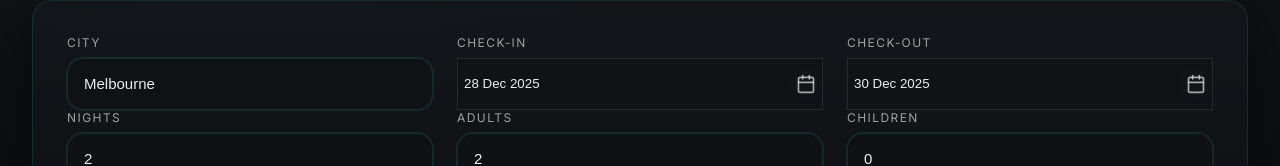
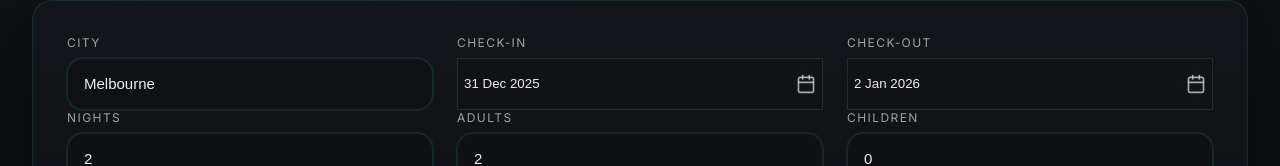
Before and after one commit to ecoviranalytics35-byte/ecovira-travel-engine, a Next.js app in the folder App/: page /stays in a window 1280 px wide. Shown: the part 328-494 px from the top of the page. Built offline with nearby package versions, Linux system fonts and the light colour scheme.

Commit message:
APIS FLIGHTS AND HOTELS

```diff
--- a/App/app/api/stays/search/route.ts
+++ b/App/app/api/stays/search/route.ts
@@ -7,7 +7,12 @@ export async function GET(request: Request) {
   const { searchParams } = new URL(request.url);
 
   const city = searchParams.get("city") || "Melbourne";
-  const checkIn = searchParams.get("checkIn") || "2025-12-28";
+  const defaultCheckIn = (() => {
+    const d = new Date();
+    d.setDate(d.getDate() + 3);
+    return d.toISOString().slice(0, 10);
+  })();
+  const checkIn = searchParams.get("checkIn") || defaultCheckIn;
   const nights = parseInt(searchParams.get("nights") || "1", 10);
   const adults = parseInt(searchParams.get("adults") || "1", 10);
   const children = parseInt(searchParams.get("children") || "0", 10);
--- a/App/app/flights/page.tsx
+++ b/App/app/flights/page.tsx
@@ -1,6 +1,6 @@
 "use client";
 
-import { useState, useCallback } from "react";
+import { useState, useCallback, useEffect } from "react";
 import { useRouter } from "next/navigation";
 import dynamic from "next/dynamic";
 import type { FlightResult } from "@/lib/core/types";
@@ -40,13 +40,25 @@ function SkeletonLoader() {
   );
 }
 
+function getDefaultDepartDate(): string {
+  const d = new Date();
+  d.setDate(d.getDate() + 7);
+  return d.toISOString().slice(0, 10);
+}
+
+function getDefaultReturnDate(): string {
+  const d = new Date();
+  d.setDate(d.getDate() + 14);
+  return d.toISOString().slice(0, 10);
+}
+
 export default function Flights() {
   const router = useRouter();
   const setSelectedOffer = useBookingStore((state) => state.setSelectedOffer);
   const [tripType, setTripType] = useState("roundtrip");
   const [from, setFrom] = useState("MEL");
   const [to, setTo] = useState("SYD");
-  const [departDate, setDepartDate] = useState("2026-01-15");
+  const [departDate, setDepartDate] = useState("");
   const [returnDate, setReturnDate] = useState("");
   const [adults, setAdults] = useState(1);
   const [cabinClass, setCabinClass] = useState("economy");
@@ -55,6 +67,13 @@ export default function Flights() {
   const [error, setError] = useState("");
   const [results, setResults] = useState<FlightResult[]>([]);
   const [selectedFlight, setSelectedFlight] = useState<FlightResult | null>(null);
+
+  useEffect(() => {
+    if (!departDate) setDepartDate(getDefaultDepartDate());
+  }, []);
+  useEffect(() => {
+    if (tripType === "roundtrip" && !returnDate) setReturnDate(getDefaultReturnDate());
+  }, [tripType, returnDate]);
 
   const handleSearch = useCallback(async () => {
     const DEBUG_INGEST = process.env.NEXT_PUBLIC_DEBUG_INGEST_URL;
@@ -74,7 +93,9 @@ export default function Flights() {
       setError("");
       setResults([]);
 
-      const url = `/api/flights/search?from=${from}&to=${to}&departDate=${departDate}&adults=${adults}&cabinClass=${cabinClass}&currency=${currency}&tripType=${tripType}${tripType === "roundtrip" && returnDate ? `&returnDate=${returnDate}` : ''}`;
+      const dep = departDate || getDefaultDepartDate();
+      const ret = tripType === "roundtrip" ? (returnDate || getDefaultReturnDate()) : "";
+      const url = `/api/flights/search?from=${from}&to=${to}&departDate=${dep}&adults=${adults}&cabinClass=${cabinClass}&currency=${currency}&tripType=${tripType}${ret ? `&returnDate=${ret}` : ""}`;
       console.log("[handleSearch] Fetching API", { url });
       // #region agent log
       if (DEBUG_INGEST) {
@@ -102,8 +123,10 @@ export default function Flights() {
       }
       // #endregion
 
-      if (data.errors && data.errors.length > 0) {
-        setError(data.errors[0]);
+      // Concierge Notice only on HTTP error (5xx / 4xx). Empty results = "No flights found".
+      if (!res.ok) {
+        const msg = data?.error || (data?.errors && data.errors[0]) || `Request failed (${res.status})`;
+        setError(msg);
         setResults([]);
       } else {
         // Normalize results - ensure every result has a valid ID
@@ -280,6 +303,7 @@ export default function Flights() {
               onChange={setReturnDate}
               placeholder="Select return date"
               label="Return"
+              minDate={departDate || getDefaultDepartDate()}
             />
           )}
         </div>
--- a/App/app/page.tsx
+++ b/App/app/page.tsx
@@ -1,6 +1,6 @@
 "use client";
 
-import { useState } from "react";
+import { useState, useEffect } from "react";
 import dynamic from "next/dynamic";
 import { useRouter } from "next/navigation";
 import type { FlightResult } from "@/lib/core/types";
@@ -37,12 +37,24 @@ function SkeletonLoader() {
   );
 }
 
+function getDefaultDepartDate(): string {
+  const d = new Date();
+  d.setDate(d.getDate() + 7);
+  return d.toISOString().slice(0, 10);
+}
+
+function getDefaultReturnDate(): string {
+  const d = new Date();
+  d.setDate(d.getDate() + 14);
+  return d.toISOString().slice(0, 10);
+}
+
 export default function Home() {
   const router = useRouter();
   const [tripType, setTripType] = useState("roundtrip");
   const [from, setFrom] = useState("MEL");
   const [to, setTo] = useState("SYD");
-  const [departDate, setDepartDate] = useState("2026-01-15");
+  const [departDate, setDepartDate] = useState("");
   const [returnDate, setReturnDate] = useState("");
   const [adults, setAdults] = useState(1);
   const [cabinClass, setCabinClass] = useState("economy");
@@ -52,19 +64,27 @@ export default function Home() {
   const [results, setResults] = useState<FlightResult[]>([]);
   const [selectedFlight, setSelectedFlight] = useState<FlightResult | null>(null);
 
+  useEffect(() => {
+    if (!departDate) setDepartDate(getDefaultDepartDate());
+    if (tripType === "roundtrip" && !returnDate) setReturnDate(getDefaultReturnDate());
+  }, [tripType]);
+
   const handleSearch = async () => {
     setLoading(true);
     setError("");
     setResults([]);
     try {
-      const url = `/api/flights/search?from=${from}&to=${to}&departDate=${departDate}&adults=${adults}&cabinClass=${cabinClass}&currency=${currency}&tripType=${tripType}${tripType === "roundtrip" && returnDate ? `&returnDate=${returnDate}` : ''}`;
+      const dep = departDate || getDefaultDepartDate();
+      const ret = tripType === "roundtrip" ? (returnDate || getDefaultReturnDate()) : "";
+      const url = `/api/flights/search?from=${from}&to=${to}&departDate=${dep}&adults=${adults}&cabinClass=${cabinClass}&currency=${currency}&tripType=${tripType}${ret ? `&returnDate=${ret}` : ""}`;
       const res = await fetch(url);
       const data = await res.json();
-      if (data.errors && data.errors.length > 0) {
-        setError(data.errors[0]);
+      if (!res.ok) {
+        const msg = data?.error || (data?.errors && data.errors[0]) || `Request failed (${res.status})`;
+        setError(msg);
         setResults([]);
       } else {
-        setResults(data.results);
+        setResults(data.results || []);
         setError("");
       }
     } catch (err) {
@@ -145,6 +165,7 @@ export default function Home() {
               onChange={setReturnDate}
               placeholder="Select return date"
               label="Return"
+              minDate={departDate || getDefaultDepartDate()}
             />
           )}
         </div>
--- a/App/app/stays/page.tsx
+++ b/App/app/stays/page.tsx
@@ -35,10 +35,16 @@ function SkeletonLoader() {
   );
 }
 
+function getDefaultCheckIn(): string {
+  const d = new Date();
+  d.setDate(d.getDate() + 3);
+  return d.toISOString().slice(0, 10);
+}
+
 export default function Stays() {
   const router = useRouter();
   const [city, setCity] = useState("Melbourne");
-  const [checkIn, setCheckIn] = useState("2025-12-28");
+  const [checkIn, setCheckIn] = useState("");
   const [nights, setNights] = useState(2);
   const [checkOut, setCheckOut] = useState<string>("");
   const [adults, setAdults] = useState(2);
@@ -50,6 +56,10 @@ export default function Stays() {
   const [error, setError] = useState("");
   const [results, setResults] = useState<StayResult[]>([]);
   const [selectedStay, setSelectedStay] = useState<StayResult | null>(null);
+
+  useEffect(() => {
+    if (!checkIn) setCheckIn(getDefaultCheckIn());
+  }, []);
 
   // Helper function to add days to an ISO date string (client-side safe)
   const addDays = useCallback((iso: string, days: number): string => {
@@ -74,8 +84,9 @@ export default function Stays() {
   }, [checkIn, nights, addDays]);
 
   const handleSearch = useCallback(async () => {
-    if (process.env.NODE_ENV === 'development') {
-      console.log("[handleSearch] ENTER", { ts: Date.now(), city, checkIn, nights, adults, children, roomType, classType });
+    const effectiveCheckIn = checkIn || getDefaultCheckIn();
+    if (process.env.NODE_ENV === "development") {
+      console.log("[handleSearch] ENTER", { ts: Date.now(), city, checkIn: effectiveCheckIn, nights, adults, children, roomType, classType });
     }
     try {
       setLoading(true);
@@ -84,7 +95,7 @@ export default function Stays() {
 
       const params = new URLSearchParams({
         city,
-        checkIn,
+        checkIn: effectiveCheckIn,
         nights: nights.toString(),
         adults: adults.toString(),
         children: children.toString(),
@@ -99,12 +110,14 @@ export default function Stays() {
       const res = await fetch(url);
       const data = await res.json();
 
-      if (process.env.NODE_ENV === 'development') {
+      if (process.env.NODE_ENV === "development") {
         console.log("[handleSearch] API response", { status: res.status, ok: res.ok, hasErrors: !!data.errors, resultsCount: data.results?.length || 0 });
       }
 
-      if (data.errors && data.errors.length > 0) {
-        setError(data.errors[0]);
+      // Concierge Notice only on HTTP error (5xx / 4xx). Empty results = "No stays found".
+      if (!res.ok) {
+        const msg = data?.error || (data?.errors && data.errors[0]) || `Request failed (${res.status})`;
+        setError(msg);
         setResults([]);
       } else {
         setResults(data.results || []);
@@ -127,8 +140,8 @@ export default function Stays() {
 
   // Handle stay selection - navigate to guest information page
   const handleSelectStay = useCallback((s: StayResult) => {
-    // Always compute checkOut from checkIn + nights if not already set
-    const computedCheckOut = checkOut || (checkIn && nights > 0 ? addDays(checkIn, nights) : "");
+    const effectiveCheckIn = checkIn || getDefaultCheckIn();
+    const computedCheckOut = checkOut || (effectiveCheckIn && nights > 0 ? addDays(effectiveCheckIn, nights) : "");
 
     console.log("[onSelectStay] ENTER", { stayId: s.id, checkIn, checkOut: computedCheckOut, nights, adults, currency, ts: Date.now() });
 
@@ -136,7 +149,7 @@ export default function Stays() {
       setSelectedStay(s);
       const params = new URLSearchParams({
         stayId: s.id,
-        ...(checkIn && { checkIn }),
+        ...(effectiveCheckIn && { checkIn: effectiveCheckIn }),
         ...(computedCheckOut && { checkOut: computedCheckOut }),
         ...(adults && { adults: adults.toString() }),
         ...(nights && { nights: nights.toString() }),
@@ -151,6 +164,8 @@ export default function Stays() {
       throw err;
     }
   }, [router, checkIn, checkOut, nights, adults, currency, addDays]);
+
+  const effectiveCheckInForDisplay = checkIn || getDefaultCheckIn();
 
   const onSelectStay = useEvent(handleSelectStay);
 
@@ -195,6 +210,7 @@ export default function Stays() {
             onChange={setCheckOut}
             placeholder="Select check-out date"
             label="Check-out"
+            minDate={effectiveCheckInForDisplay || undefined}
           />
         </div>
 
@@ -360,7 +376,7 @@ export default function Stays() {
                   key={i}
                   stay={stay}
                   searchParams={{
-                    checkIn,
+                    checkIn: effectiveCheckInForDisplay,
                     nights,
                     adults,
                     children,
```
Also changed, not shown: App/components/DatePicker.tsx (+40 -7 lines).
